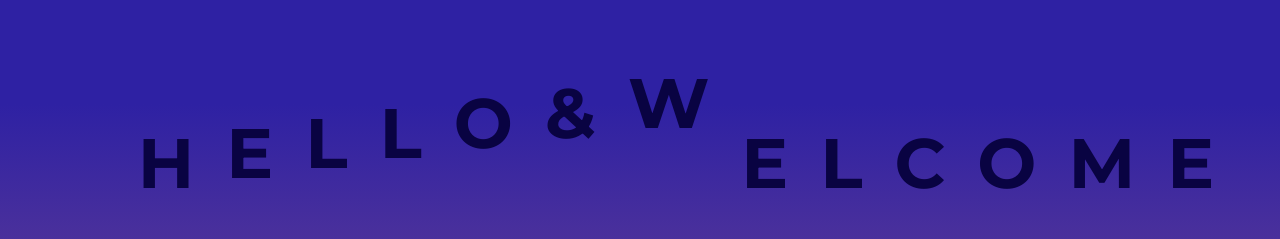
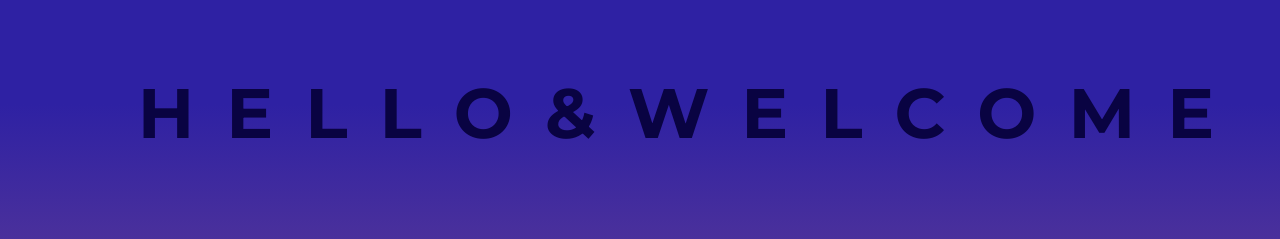
Before and after one commit to quisethecoder/fact-accordian, a plain HTML site: page index.html in a window 1280 px wide. Shown: the top 239 px of the page. Drawn offline with nearby package versions, Linux system fonts and the light colour scheme.

Commit message:
class change

```diff
--- a/index.html
+++ b/index.html
@@ -22,19 +22,19 @@
 <body>
 
   <ul>
-    <li class="h">H</li>
-    <li class="q">E</li>
-    <li class="w">L</li>
-    <li class="e">L</li>
-    <li class="r">O</li>
-    <li class="t">&</li>
-    <li class="y">W</li>
-    <li class="h">E</li>
-    <li class="h">L</li>
-    <li class="h">C</li>
-    <li class="h">O</li>
-    <li class="h">M</li>
-    <li class="h">E</li>
+    <li class="welcome-one">H</li>
+    <li class="welcome-two">E</li>
+    <li class="welcome-three">L</li>
+    <li class="welcome-four">L</li>
+    <li class="welcome-five">O</li>
+    <li class="welcome-six">&</li>
+    <li class="welcome-seven">W</li>
+    <li class="welcome-eight">E</li>
+    <li class="welcome-nine">L</li>
+    <li class="welcome-ten">C</li>
+    <li class="welcome-eleven">O</li>
+    <li class="welcome-twelve">M</li>
+    <li class="welcome-thirteen">E</li>
   </ul>
 
   <div class="main-container">
```
